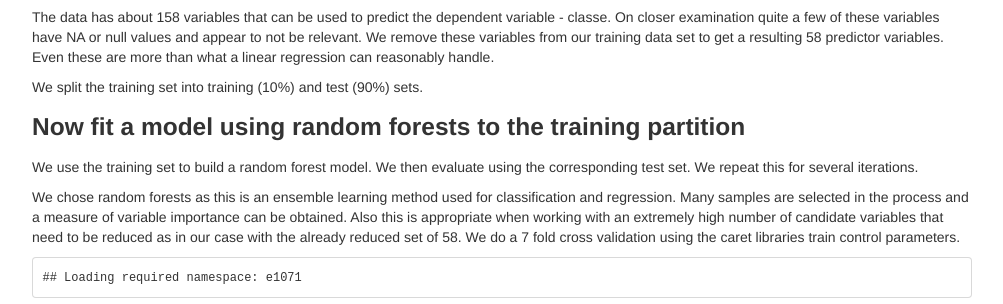
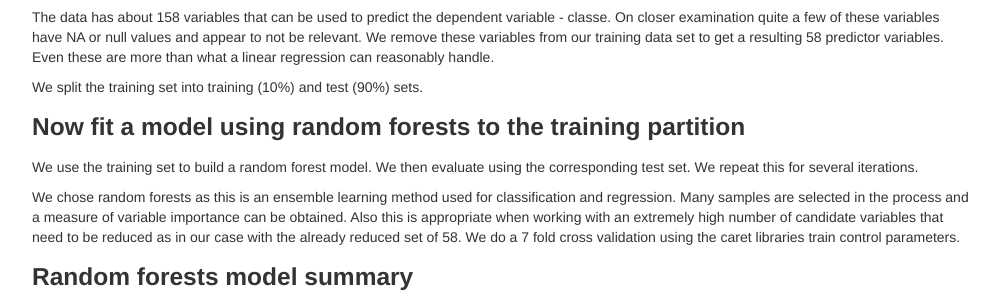
Before and after one commit to vmachan/vmachan.github.io, a plain HTML site: page predmachlearn-007.html in a window 1280 px wide. Shown: the part 473-777 px from the top of the page, without its empty margins (138-1141 px from the left). Drawn offline with nearby package versions, Linux system fonts and the light colour scheme; some packages are replaced by stand-ins of ours.

Commit message:
Update predmachlearn-007.html

```diff
--- a/predmachlearn-007.html
+++ b/predmachlearn-007.html
@@ -75,7 +75,6 @@ if (window.hljs && document.readyState && document.readyState === "complete") {
 <h3>Now fit a model using random forests to the training partition</h3>
 <p>We use the training set to build a random forest model. We then evaluate using the corresponding test set. We repeat this for several iterations.</p>
 <p>We chose random forests as this is an ensemble learning method used for classification and regression. Many samples are selected in the process and a measure of variable importance can be obtained. Also this is appropriate when working with an extremely high number of candidate variables that need to be reduced as in our case with the already reduced set of 58. We do a 7 fold cross validation using the caret libraries train control parameters.</p>
-<pre><code>## Loading required namespace: e1071</code></pre>
 </div>
 <div id="random-forests-model-summary" class="section level3">
 <h3>Random forests model summary</h3>
```
